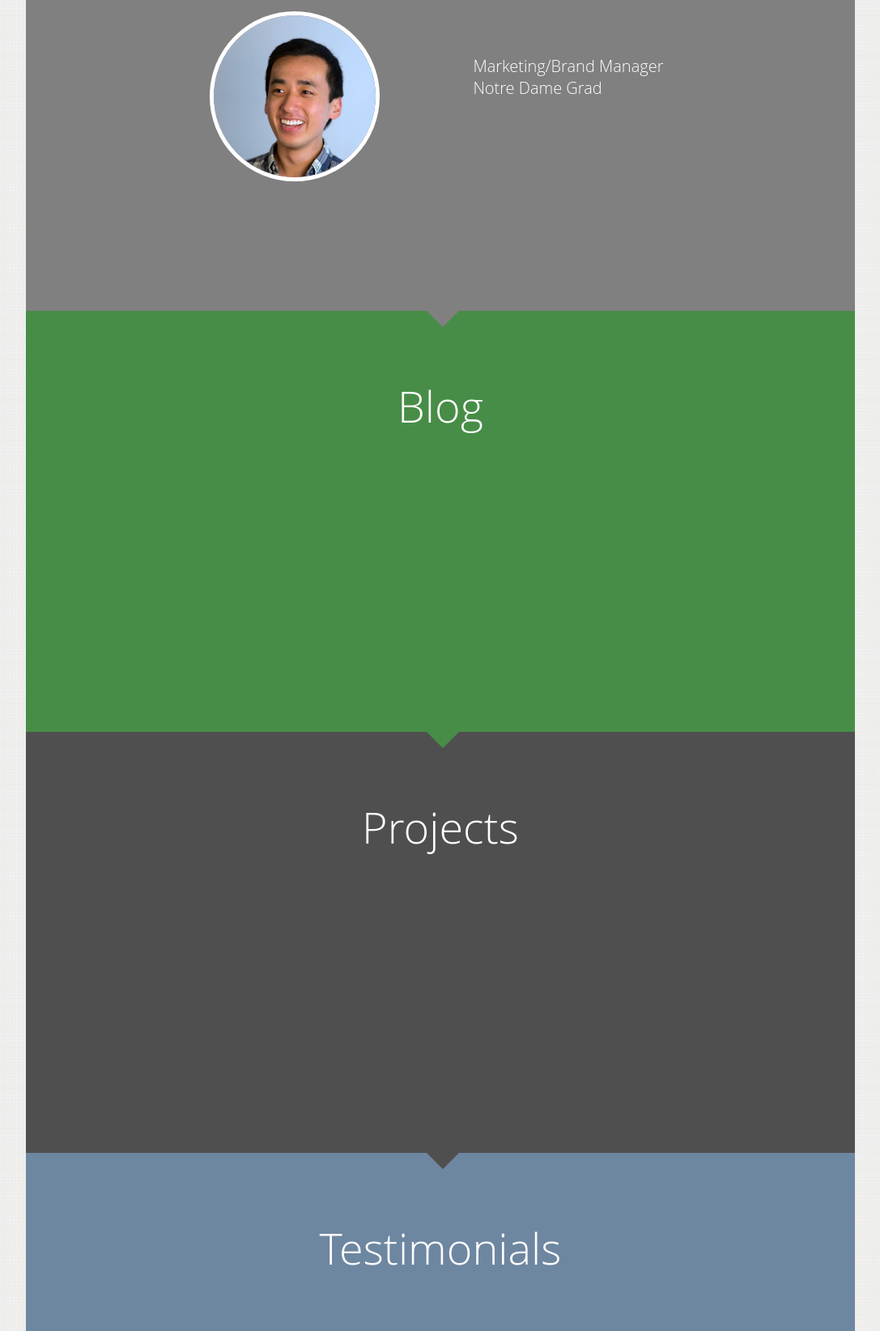
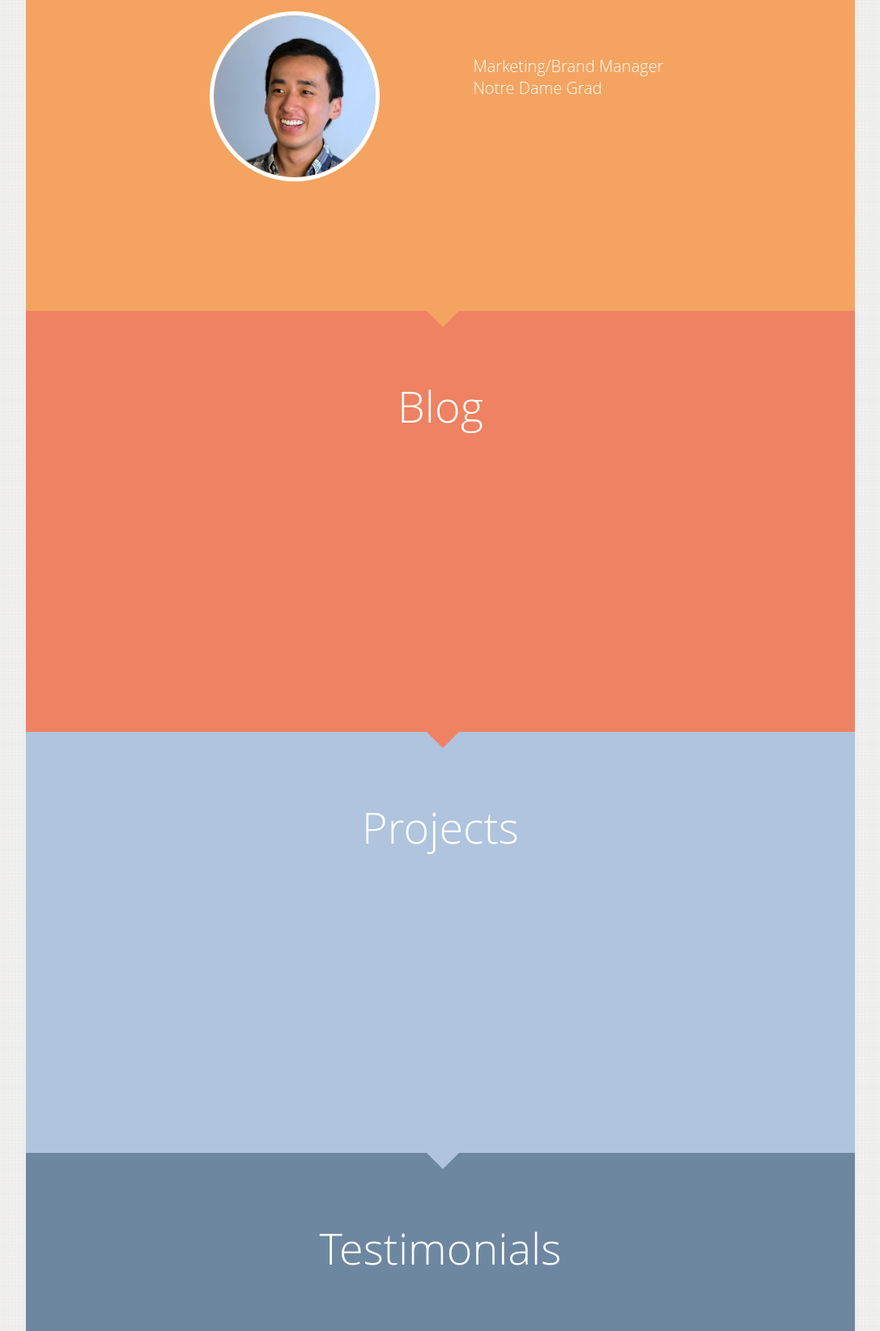
Before and after one commit to benjskim/benjskim.github.io, a plain HTML site: page index.html in a window 1280 px wide. Shown: the part 656-2300 px from the top of the page at 81% size, without its empty margins (96-1183 px from the left). Drawn offline with nearby package versions, Linux system fonts and the light colour scheme.

Commit message:
Day 29: Smoother Color Transitions

```diff
--- a/stylesheets/stylesheet.css
+++ b/stylesheets/stylesheet.css
@@ -192,9 +192,8 @@ p {
 
 /* SECTIONS */
 .sTop {
-  min-height: 500px;
-  background:#e5e5e5;
-  color:#3d3d3d;
+  height: 500px;
+  background-color: rgba(205, 198, 115, .3);
   background: url(../images/skyline.png) no-repeat center center fixed;
   -webkit-background-size: cover;
   -moz-background-size: cover;
@@ -204,7 +203,7 @@ p {
 /*----- About -----*/
 .s1 {
   min-height: 500px;
-  background: gray;
+  background: #F4A460;
 /*  border-top: 1px solid #ccc;*/
 }
 
@@ -229,14 +228,14 @@ p {
 /*----- Blog -----*/
 .s2 {
   min-height: 500px;
-  background: rgb(71,141,71);
-
+/*  background: rgb(71,141,71);*/
+  background: #EE8262;
 }
 
 
 .s3 {
   min-height: 500px;
-  background: #504f4f;
+  background: #B0C4DE;
 }
 
 
@@ -307,7 +306,7 @@ p {
   background: #3f3f3f;
   height: 142px;
   margin-bottom: 0;
-  border-top: 1px solid #ccc;
+  border-top: 4px solid #ccc;
 }
 
 /*----- Arrows -----*/
@@ -319,13 +318,14 @@ p {
 }
 
 .arrow1 {
-  border-top-color: gray;
+  border-top-color: #F4A460;
 }
 .arrow2 {
-  border-top-color:rgb(71,141,71);
+  /*border-top-color:rgb(71,141,71);*/
+  border-top-color:#EE8262;
 }
 .arrow3 {
-  border-top-color:#504f4f;
+  border-top-color:#B0C4DE;
 }
 
 .arrow4 {
```
